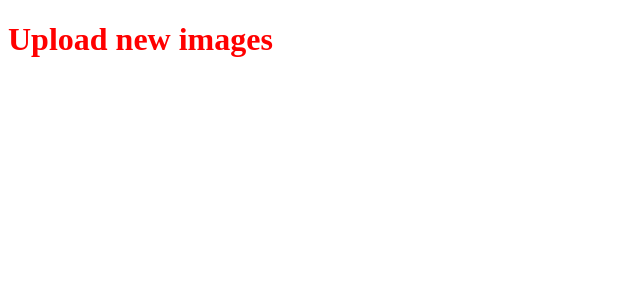
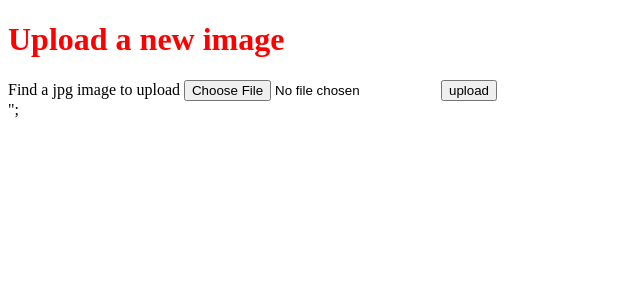
Before and after one commit to phyo-thi-ha/php-abs-bgner-codes, a PHP site: page /index.php?page=upload in a window 1280 px wide. Shown: the part 26-326 px from the top of the page, without its empty margins (0-640 px from the left). Run offline with PHP 8.4, Linux system fonts and the light colour scheme.

Commit message:
6-7-2023

```diff
--- /dev/null
+++ b/ch4/views/fileupload-form.php
@@ -0,0 +1,10 @@
+<?php
+
+return "
+<h1>Upload a new image</h1>
+<form method='post' action='index.php?page=upload' enctype='multipart/form-data' >
+<label>Find a jpg image to upload</label>
+<input type='file' name='image-data' accept='image/jpeg'/>
+<input type='submit' value='upload' name='new-image' />
+</form>\";
+";
--- a/ch4/views/gallery.php
+++ b/ch4/views/gallery.php
@@ -11,8 +11,11 @@ function showImages(){
         $filname = $file->getFilename();
         $src = "$folder/$filname";
         $mimeType = mime_content_type($src);
+        if ($mimeType === 'image/png' or $mimeType === 'image/jpeg'){
+            $out .= "<li><img src='$src' </li>";
+        }
+        $filesInFolder->next();
     }
-    $out .= "<li>I will soon list all images</li>";
     $out .= "</ul>";
     return $out;
 }
--- a/ch4/views/upload.php
+++ b/ch4/views/upload.php
@@ -1,2 +1,24 @@
 <?php
-return "<h1>Upload new images</h1>";
+
+$newImageSubmitted = isset( $_POST['new-image'] );
+if($newImageSubmitted){
+    $output = upload();
+} else {
+    $output = include_once "views/fileupload-form.php";
+}
+function upload(){
+    include_once "classes/Uploader.class.php";
+    $uploader = new Uploader("image-data");
+    $uploader->saveIn("img");
+    $fileUploaded = $uploader->save();
+    if ($fileUploaded){
+        $out = "new file uploaded";
+    } else {
+       $out = "something went wrong";
+    }
+    $out = "<pre>";
+    $out .= print_r($_FILES,true);
+    $out .="</pre>";
+    return $out;
+}
+return $output;
```
Also changed, not shown: ch4/classes/Uploader.class.php (added, +28 -0 lines), ch4/img/form1.PNG (added), ch4/img/form2.PNG (added), ch4/img/ourscriptcat.PNG (added), 1 other file.
